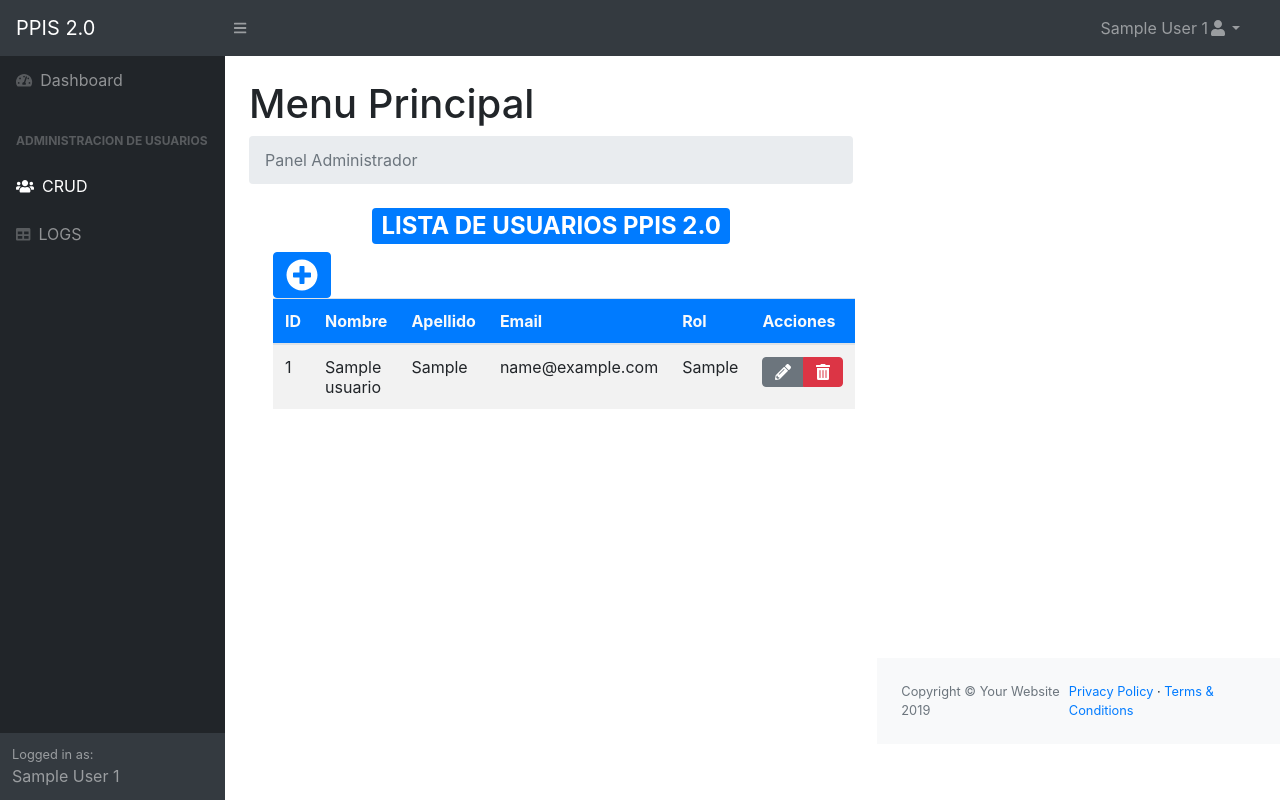
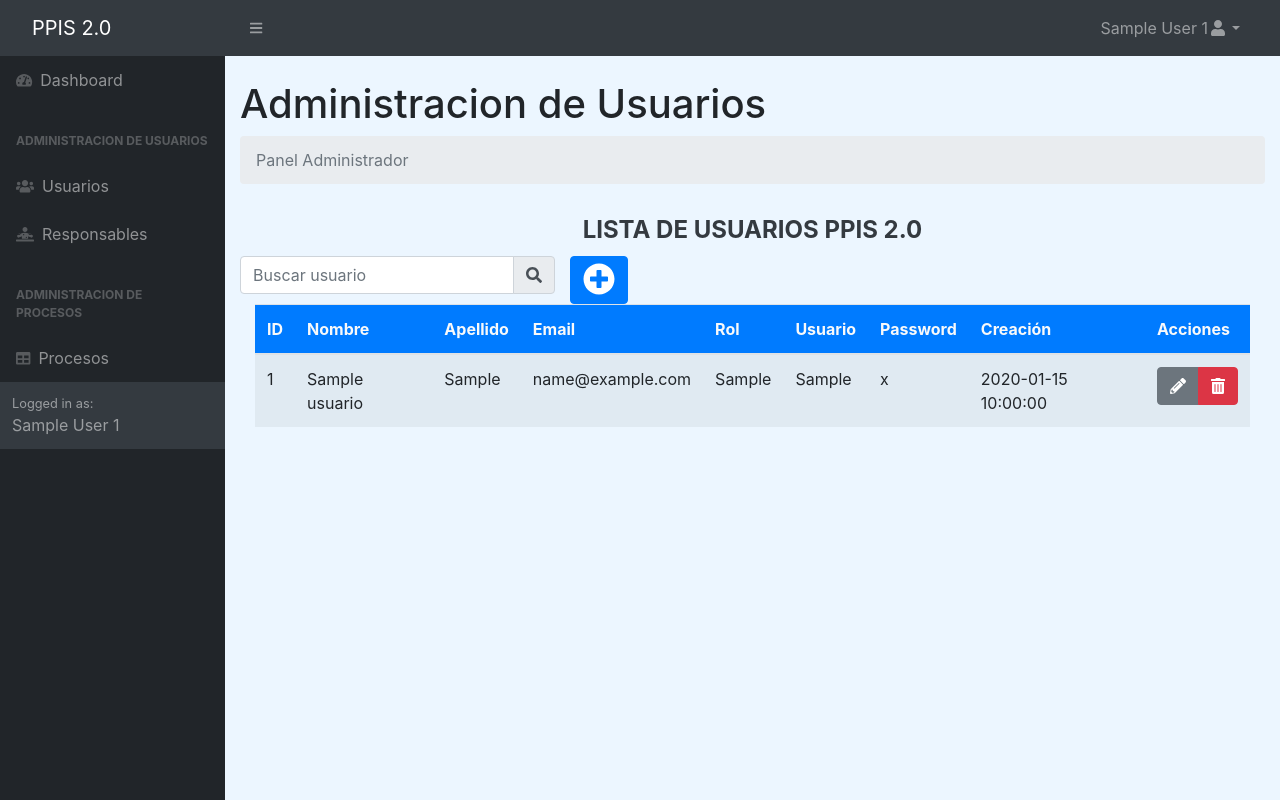
Before and after one commit to cardosojr02/PPIS_2.0, a PHP site: page /usuarios.php in a window 1280 px wide. Run offline with PHP 8.4, Linux system fonts and the light colour scheme; the visitor is signed in with stand-in values (Sample User, id 1); tables that the repository leaves empty or names only in its code hold one stand-in row (values such as "Sample post"); some libraries are stand-ins or nearby versions.

Commit message:
actualizacion crud usuarios

```diff
--- a/bd/crud.php
+++ b/bd/crud.php
@@ -10,16 +10,18 @@ $nombre = (isset($_POST['nombre'])) ? $_POST['nombre'] : '';
 $apellido = (isset($_POST['apellido'])) ? $_POST['apellido'] : '';
 $email = (isset($_POST['email'])) ? $_POST['email'] : '';
 $tipo_usuario = (isset($_POST['tipo_usuario'])) ? $_POST['tipo_usuario'] : '';
+$usuario = (isset($_POST['usuario'])) ? $_POST['usuario'] : '';
+$pass = (isset($_POST['pass'])) ? $_POST['pass'] : '';
 
 
 switch($opcion){
     case 1:
-        $consulta = "INSERT INTO usuarios (nombre, apellido, email, tipo_usuario) VALUES('$nombre', '$apellido', '$email', '$tipo_usuario') ";
+        $consulta = "INSERT INTO usuarios (nombre, apellido, email, tipo_usuario, usuario, pass, fecha_sys ) VALUES('$nombre', '$apellido', '$email', '$tipo_usuario', '$usuario', '$pass', now()) ";
         $resultado = $conexion->prepare($consulta);
         $resultado->execute();
         break;
     case 2:
-        $consulta = "UPDATE usuarios SET nombre='$nombre', apellido='$apellido', email='$email', tipo_usuario='$tipo_usuario' WHERE id='$id' ";
+        $consulta = "UPDATE usuarios SET nombre='$nombre', apellido='$apellido', email='$email', tipo_usuario='$tipo_usuario' , usuario='$usuario' , pass='$pass' WHERE id='$id' ";
         $resultado = $conexion->prepare($consulta);
         $resultado->execute();
         $data=$resultado->fetchAll(PDO::FETCH_ASSOC);
@@ -30,7 +32,7 @@ switch($opcion){
         $resultado->execute();
         break;
     case 4:
-        $consulta = "SELECT id, nombre, apellido, email, tipo_usuario FROM usuarios";
+        $consulta = "SELECT id, nombre, apellido, email, tipo_usuario, usuario, pass, fecha_sys FROM usuarios";
         $resultado = $conexion->prepare($consulta);
         $resultado->execute();
         $data=$resultado->fetchAll(PDO::FETCH_ASSOC);
--- a/main.css
+++ b/main.css
@@ -1,3 +1,9 @@
 body{
-    background: #e1e2e1;
+    background: #ecf6ff;
 }
+.sticky-header {
+    position: fixed;
+    top: 0;
+    background-color: #fff; /* Cambia esto al color de fondo deseado */
+    z-index: 1;
+}
--- a/main.js
+++ b/main.js
@@ -1,3 +1,5 @@
+
+
 var url = "bd/crud.php";
 
 var appMoviles = new Vue({
@@ -9,15 +11,24 @@ var appMoviles = new Vue({
     email: "",
     tipo_usuario: "",
     total: 0,
+    term: ""
   },
   methods: {
+
+
+
     //BOTONES
     btnAlta: async function () {
       const { value: formValues } = await Swal.fire({
         title: 'NUEVO',
         html:
-          '<div class="row"><label class="col-sm-3 col-form-label">Nombre</label><div class="col-sm-7"><input id="nombre" type="text" class="form-control" required></div></div><div class="row"><label class="col-sm-3 col-form-label">Apellido</label><div class="col-sm-7"><input id="apellido" type="text" class="form-control" required></div></div><div class="row"><label class="col-sm-3 col-form-label">Email</label><div class="col-sm-7"><input id="email" type="email"  class="form-control" required></div><div class="row"><label class="col-sm-6 col-form-label">Rol</label><div class="col-sm-6 center"><input id="tipo_usuario" type="number"  value="1" class="form-control" required></div></div>',
-        focusConfirm: false,
+          '<div class="row"><label class="col-sm-3 col-form-label">Nombre</label><div class="col-sm-9"><input id="nombre" type="text" class="form-control" required></div></div>' +
+          '<div class="row"><label class="col-sm-3 col-form-label">Apellido</label><div class="col-sm-9"><input id="apellido" type="text" class="form-control" required></div></div>' +
+          '<div class="row"><label class="col-sm-3 col-form-label">Email</label><div class="col-sm-9"><input id="email" type="email" class="form-control" required></div></div>' +
+          '<div class="row"><label class="col-sm-3 col-form-label">Rol</label><div class="col-sm-9"><input id="tipo_usuario" type="number" min="1" max="2" value="1" class="form-control" required></div></div>' +
+          '<div class="row"><label class="col-sm-3 col-form-label">Usuario</label><div class="col-sm-9"><input id="usuario" type="text" class="form-control" required></div></div>' +
+          '<div class="row"><label class="col-sm-3 col-form-label">Contraseña</label><div class="col-sm-9"><input id="pass" type="password" class="form-control" required></div></div>',
+        focusConfirm: true,
         showCancelButton: true,
         confirmButtonText: 'Guardar',
         confirmButtonColor: '#1cc88a',
@@ -27,11 +38,22 @@ var appMoviles = new Vue({
           const apellido = document.getElementById('apellido').value;
           const email = document.getElementById('email').value;
           const tipo_usuario = document.getElementById('tipo_usuario').value;
+          const usuario = document.getElementById('usuario').value;
+          const pass = document.getElementById('pass').value;
 
           // Validar que los campos no estén vacíos y que el valor de tipo_usuario esté dentro del rango permitido
-          if (nombre === '' || apellido === '' || email === '' || tipo_usuario === '' || tipo_usuario < 1 || tipo_usuario > 2) {
+          if (
+            nombre === '' ||
+            apellido === '' ||
+            email === '' ||
+            tipo_usuario === '' ||
+            tipo_usuario < 1 ||
+            tipo_usuario > 2 ||
+            usuario === '' ||
+            pass === ''
+          ) {
             Swal.showValidationMessage(
-              'Por favor, complete todos los campos, ingrese un correo electrónico válido y seleccione un rol válido.'
+              'Por favor, complete todos los campos y seleccione un rol válido.'
             );
           }
 
@@ -43,18 +65,20 @@ var appMoviles = new Vue({
             );
           }
 
-          // Retornar los valores si todo está correcto
-          return { nombre, apellido, email, tipo_usuario };
+          // Retornar losvalores si todo está correcto
+            return { nombre, apellido, email, tipo_usuario, usuario, pass };
             }
             });
-
             if (formValues) {
               this.nombre = formValues.nombre;
               this.apellido = formValues.apellido;
               this.email = formValues.email;
               this.tipo_usuario = formValues.tipo_usuario;
+              this.usuario = formValues.usuario;
+              this.pass = formValues.pass;
 
               this.altaMovil();
+            }
 
             const Toast = Swal.mixin({
               toast: true,
@@ -67,7 +91,6 @@ var appMoviles = new Vue({
               type: 'success',
               title: '¡Usuario Agregado!'
             });
-      }
           },
 
 
@@ -140,31 +163,61 @@ var appMoviles = new Vue({
 
     //PROCEDIMIENTOS para el CRUD
        listarMoviles: function () {
-
         axios.post(url, { opcion: 4 }).then(response => {
           this.usuarios = response.data;
+
+          // Filtrar la lista de usuarios en función del término de búsqueda
+          if (this.term !== "") {
+            this.usuarios = this.usuarios.filter(usuario => {
+              const nombreCompleto = `${usuario.nombre} ${usuario.apellido}`.toLowerCase();
+              return nombreCompleto.includes(this.term.toLowerCase());
+            });
+          }
         });
       },
     // Procedimiento CREAR.
-altaMovil: function() {
+    altaMovil: async function () {
       if (!this.validarUsuario()) {
         return;
       }
 
-  axios.post(url, {
+      try {
+        const response = await axios.post(url, {
           opcion: 1,
           nombre: this.nombre,
           apellido: this.apellido,
           email: this.email,
-    tipo_usuario: this.tipo_usuario
-  }).then(response => {
+          tipo_usuario: this.tipo_usuario,
+          usuario: this.usuario,
+          pass: this.pass
+        });
+
+        if (response.data === "existe") {
+          Swal.fire({
+            iconHtml: "error",
+            title: "Error",
+            text: "El usuario ya existe"
+          });
+        } else {
           this.listarMoviles();
-  });
 
           this.nombre = "";
           this.apellido = "";
           this.email = "";
           this.tipo_usuario = "";
+          this.usuario = ""; // Limpiar el valor de usuario después de agregarlo a la base de datos
+          this.pass = ""; // Limpiar el valor de pass después de agregarlo a la base de datos
+
+          Swal.fire({
+            icon: "success",
+            title: "¡Usuario Agregado!",
+            showConfirmButton: false,
+            timer: 3000
+          });
+        }
+      } catch (error) {
+        console.error(error);
+      }
     },
 
 // Función para validar si el usuario ya existe.
@@ -206,6 +259,7 @@ validarUsuario: function() {
   },
   created: function () {
     this.listarMoviles();
+    this.$watch('term', this.listarMoviles);
   },
   computed: {
     totalStock() {
--- a/principal.php
+++ b/principal.php
@@ -2,9 +2,9 @@
             <div id="layoutSidenav_content">
                 <main>
                     <div class="container-fluid">
-                        <h1 class="mt-4">Menu Principal</h1>
+                        <h1 class="mt-4">Pagina Principal</h1>
                         <ol class="breadcrumb mb-4">
-                            <li class="breadcrumb-item active">Panel Administrador</li>
+                            <li class="breadcrumb-item active">Inicio</li>
 						</ol>
 
 						</div>
--- a/usuarios.php
+++ b/usuarios.php
@@ -1,3 +1,4 @@
+<?php require_once "vistas/parte_superior.php"?>
 <!-- Bootstrap CSS -->
 <link rel="stylesheet" href="bootstrap/css/bootstrap.min.css">
     <!-- FontAwesom CSS -->
@@ -6,21 +7,34 @@
     <link rel="stylesheet" href="plugins/sweetalert2/sweetalert2.min.css">
     <!--CSS custom -->
     <link rel="stylesheet" href="main.css">
-<?php require_once "vistas/parte_superior.php"?>
+
             <div id="layoutSidenav_content">
                 <main>
                     <div class="container-fluid">
-                        <h1 class="mt-4">Menu Principal</h1>
+                        <h1 class="mt-4">Administracion de Usuarios</h1>
                         <ol class="breadcrumb mb-4">
                             <li class="breadcrumb-item active">Panel Administrador</li>
 						</ol>
                         <header>
-        <h2 class="text-center text-dark"><span class="badge badge-primary">LISTA DE USUARIOS PPIS 2.0</span></h2>
+        <h2 class="text-center text-dark"><span class="badge badge">LISTA DE USUARIOS PPIS 2.0</span></h2>
     </header>
 
      <div id="appMoviles">
         <div class="container">
             <div class="row">
+               <!-- BARRA DE BUSQUEDA  -->
+                <div class="row">
+                    <div class="col-sm-12">
+                        <div class="input-group">
+                        <input type="text" v-model="term" class="form-control" placeholder="Buscar usuario">
+                        <div class="input-group-append">
+                            <span class="input-group-text">
+                            <i class="fas fa-search"></i>
+                            </span>
+                        </div>
+                        </div>
+                    </div>
+                </div>
                 <div class="col">
                     <button @click="btnAlta" class="btn btn-primary" title="Nuevo"><i class="fas fa-plus-circle fa-2x"></i></button>
                 </div>
@@ -30,14 +44,18 @@
             </div>
             <div class="row mt-6">
                 <div class="col-lg-12">
-                    <table class="table table-striped">
+                    <table class="table table-striped table-hover">
                         <thead>
+
                             <tr class="bg-primary text-light">
                                 <th>ID</th>
                                 <th>Nombre</th>
                                 <th>Apellido</th>
                                 <th>Email</th>
                                 <th>Rol</th>
+                                <th>Usuario</th>
+                                <th>Password</th>
+                                <th>Creación</th>
                                 <th>Acciones</th>
                             </tr>
                         </thead>
@@ -48,6 +66,9 @@
                                 <td>{{usuarios.apellido}}</td>
                                 <td>{{usuarios.email}}</td>
                                 <td>{{usuarios.tipo_usuario}}</td>
+                                <td>{{usuarios.usuario}}</td>
+                                <td>{{usuarios.pass}}</td>
+                                <td>{{usuarios.fecha_sys}}</td>
                                 <td>
                                 <div class="btn-group" role="group">
                                     <button class="btn btn-secondary" title="Editar" @click="btnEditar(usuarios.id, usuarios.nombre, usuarios.apellido, usuarios.email, usuarios.tipo_usuario)"><i class="fas fa-pencil-alt"></i></button>
@@ -76,4 +97,7 @@
     <script src="plugins/sweetalert2/sweetalert2.all.min.js"></script>
     <!--Código custom -->
     <script src="main.js"></script>
-<?php require_once "vistas/parte_inferior.php"?>
+
+
+
+</html>
--- a/vistas/parte_inferior.php
+++ b/vistas/parte_inferior.php
@@ -1,11 +1,11 @@
 <footer class="py-4 bg-light mt-auto">
-                    <div class="container-fluid">
+                    <div class="container_fluid">
                         <div class="d-flex align-items-center justify-content-between small">
-                            <div class="text-muted">Copyright &copy; Your Website 2019</div>
+                            <div class="text-muted">Copyright 2023 &copy; PPIS 2.0 - ITFIP</div>
                             <div>
-                                <a href="#">Privacy Policy</a>
+                                <a href="#">Politicas de Privacidad</a>
                                 &middot;
-                                <a href="#">Terms &amp; Conditions</a>
+                                <a href="#">Terminos &amp; Condiciones</a>
 							</div>
 						</div>
 					</div>
--- a/vistas/parte_superior.php
+++ b/vistas/parte_superior.php
@@ -60,10 +60,15 @@
 
 							<div class="sb-sidenav-menu-heading">Administracion de usuarios</div>
 							<a class="nav-link" href="usuarios.php">
-							<div class="sb-nav-link-icon"><i class="fas fa-users"></i></div>CRUD</a>
-							<a class="nav-link" href="tabla.php"
-							><div class="sb-nav-link-icon"><i class="fas fa-table"></i></div>LOGS</a>
-							</div>
+							<div class="sb-nav-link-icon"><i class="fas fa-users"></i></div>Usuarios</a>
+                            <a class="nav-link" href="usuarios.php">
+							<div class="sb-nav-link-icon"><i class="fas fa-diagnoses"></i></div>Responsables</a>
+
+                            <div class="sb-sidenav-menu-heading">Administracion de Procesos</div>
+							<a class="nav-link" href="#"
+							><div class="sb-nav-link-icon"><i class="fas fa-table"></i></div>Procesos</a>
+
+
 					</div>
                     <div class="sb-sidenav-footer">
                         <div class="small">Logged in as:</div>
```
Also changed, not shown: index.php (+6 -6 lines), vistas/usuarios.php (deleted, +0 -72 lines). Lines whose indentation alone changed are shown as unchanged.
